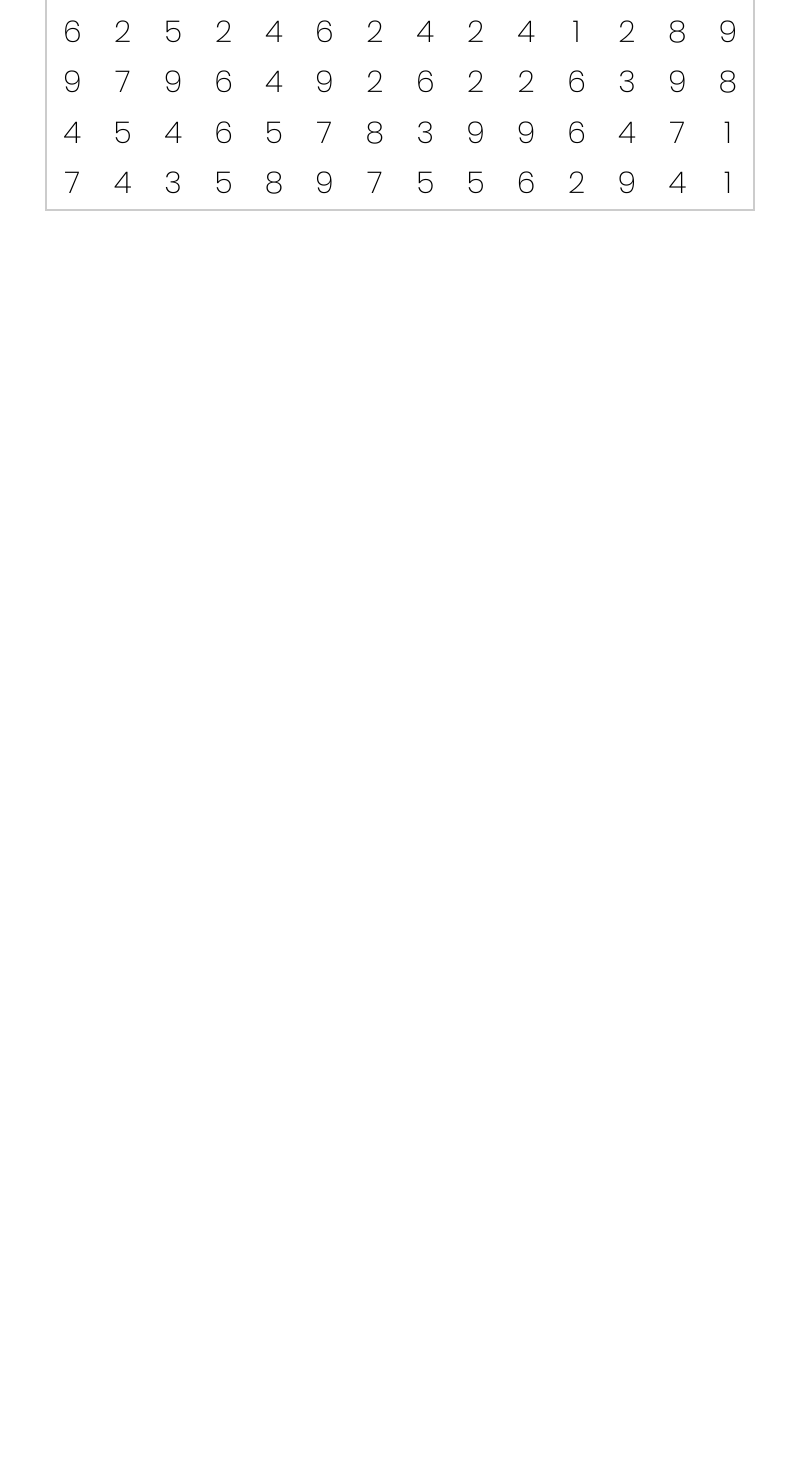
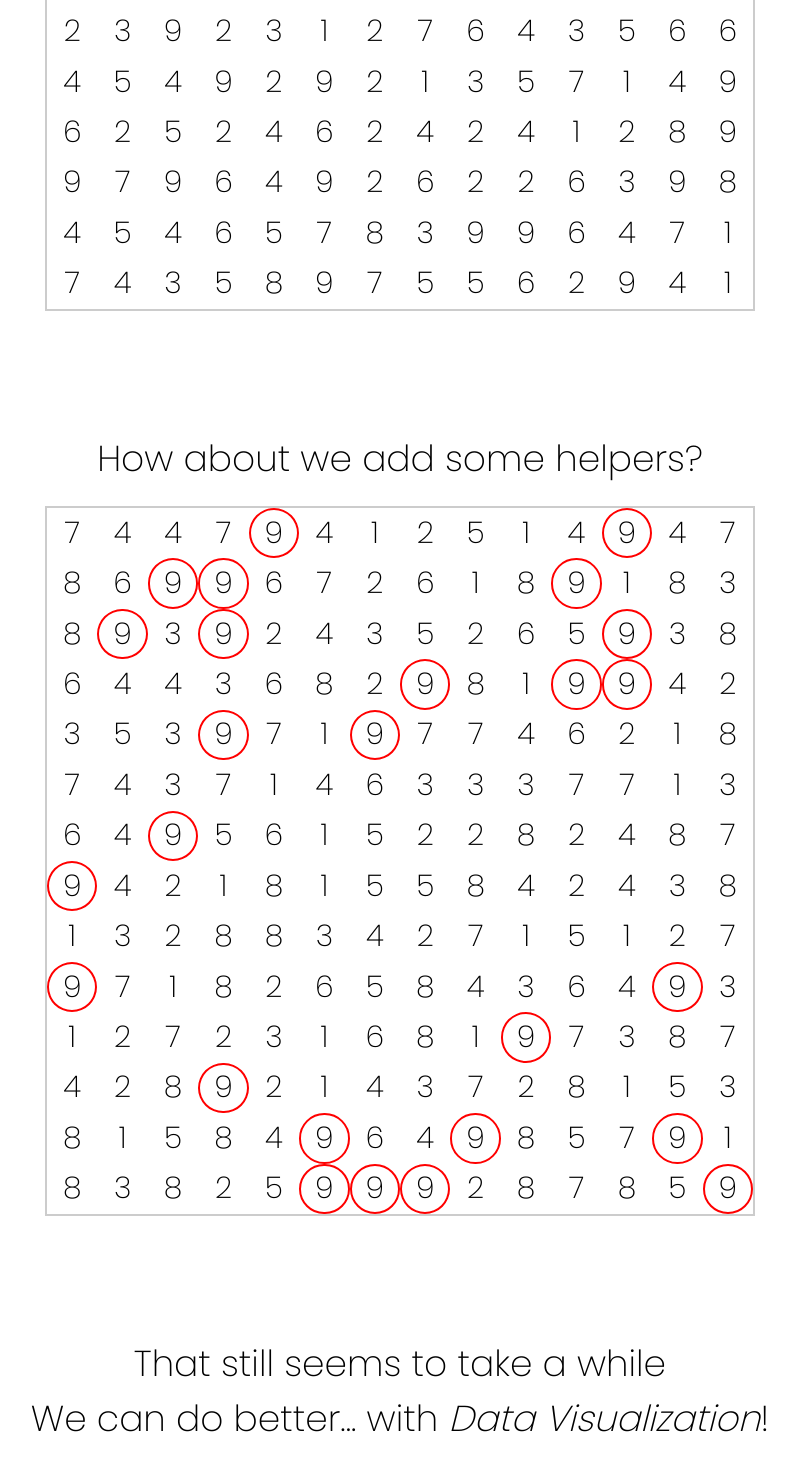
Before and after one commit to imbrikis/find-the-nines, a React (Create React App) app: page / in a window 1280 px wide. Shown: the part 780-2250 px from the top of the page, without its empty margins (240-1037 px from the left). Before the commit the page ends 991 px from the top, so only its background shows below. Built offline with nearby package versions, Linux system fonts and the light colour scheme.

Commit message:
styling: layout

```diff
--- a/src/App.js
+++ b/src/App.js
@@ -5,11 +5,18 @@ import NumGenerator from './components/NumGenerator'
 const App = () => {
   return (
     <div className='app-container'>
-      <h1>Why is data visualization so cool?</h1>
-      <h1>Let's find out!</h1>
-      <h2>Find the nines</h2>
+      <h1 className='mt-12'>Why is data visualization so cool?</h1>
+      <h1 className='mb-6'>Let's find out!</h1>
+      <h2 className='mb-2'>Find the nines</h2>
       <NumGenerator />
       {/* <NumSelector /> */}
+      <h2 className='mt-12 mb-2'>How about we add some helpers?</h2>
+      <NumGenerator circleTheNines />
+      <h2 className='mt-12'>That still seems to take a while</h2>
+      <h2 className='mb-6'>
+        We can do better... with{' '}
+        <span className='i-400'>Data Visualization</span>!
+      </h2>
     </div>
   )
 }
--- a/src/css/main.css
+++ b/src/css/main.css
@@ -43,15 +43,35 @@ MAIN STYLING
   text-align: center;
 }
 
-.app-container h1:first-child {
-  margin-top: 4rem;
-}
-
 h1 {
   font-size: 4.2rem;
 }
 
 h2 {
   font-size: 3.6rem;
-  margin: 4rem 0 2rem 0;
 }
+
+.mt-4 {
+  margin-top: 4rem;
+}
+
+.mt-8 {
+  margin-top: 8rem;
+}
+
+.mt-12 {
+  margin-top: 12rem;
+}
+
+.mb-2 {
+  margin-bottom: 2rem;
+}
+
+.mb-6 {
+  margin-bottom: 6rem;
+}
+
+.i-400 {
+  font-style: italic;
+  font-weight: 400;
+}
```
